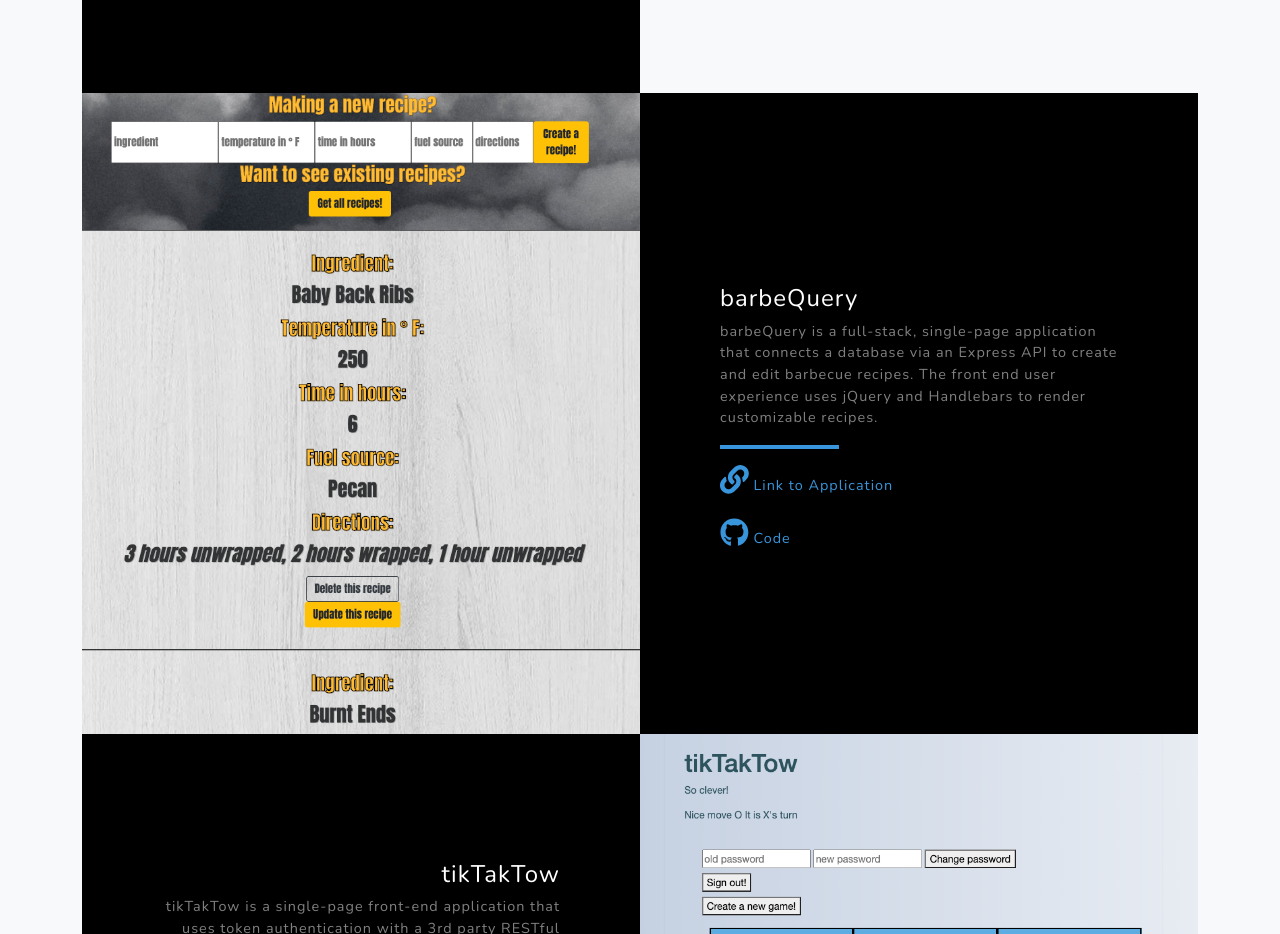
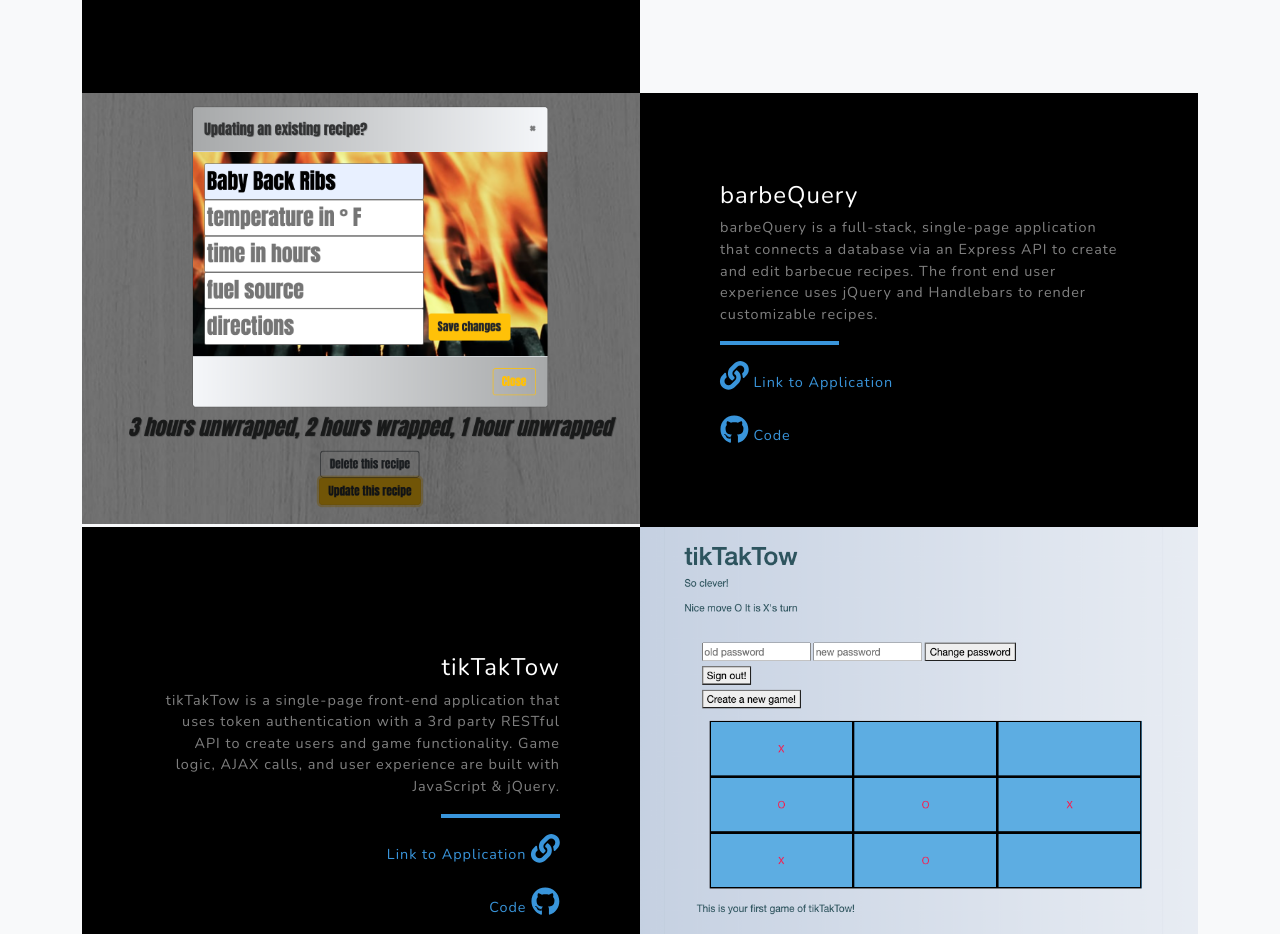
Before and after one commit to adamrturman/adamrturman.github.io, a website: page index.html in a window 1280 px wide. Shown: the part 6145-7079 px from the top of the page. Drawn offline with nearby package versions, Linux system fonts and the light colour scheme.

Commit message:
reworked images

```diff
--- a/index.html
+++ b/index.html
@@ -196,7 +196,7 @@
                 <div class="row justify-content-center no-gutters mb-5 mb-lg-0">
                     <div class="col-lg-6">
                         <a href="https://adamrturman.github.io/barbeQuery-client/">
-                        <img class="img-fluid" src="assets/img/barbequery9.png" alt="" />
+                        <img class="img-fluid" src="assets/img/barbequery6.png" alt="" />
                         </a>
                     </div>
                     <div class="col-lg-6">
@@ -218,7 +218,7 @@
                 <div class="row justify-content-center no-gutters">
                     <div class="col-lg-6">
                         <a href="https://adamrturman.github.io/tiktaktow-client/">
-                        <img class="img-fluid"  src="assets/img/tiktaktow3.png" alt="" />
+                        <img class="img-fluid" src="assets/img/tiktaktow3.png" alt="" />
                         </a>
                     </div>
                     <div class="col-lg-6 order-lg-first">
```
Also changed, not shown: assets/img/barbequery5.png (added), assets/img/barbequery6.png (added), 1 other file.
